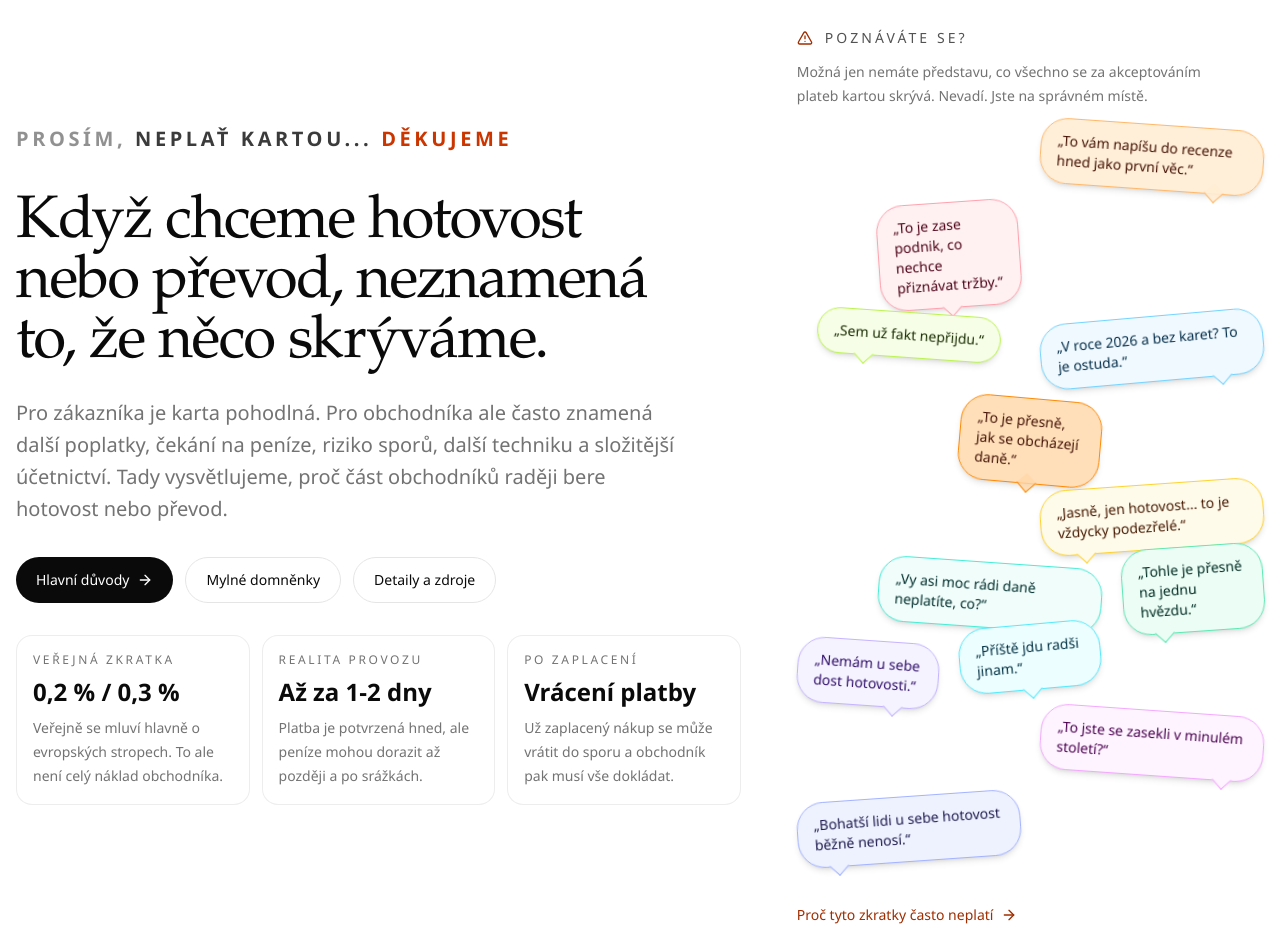
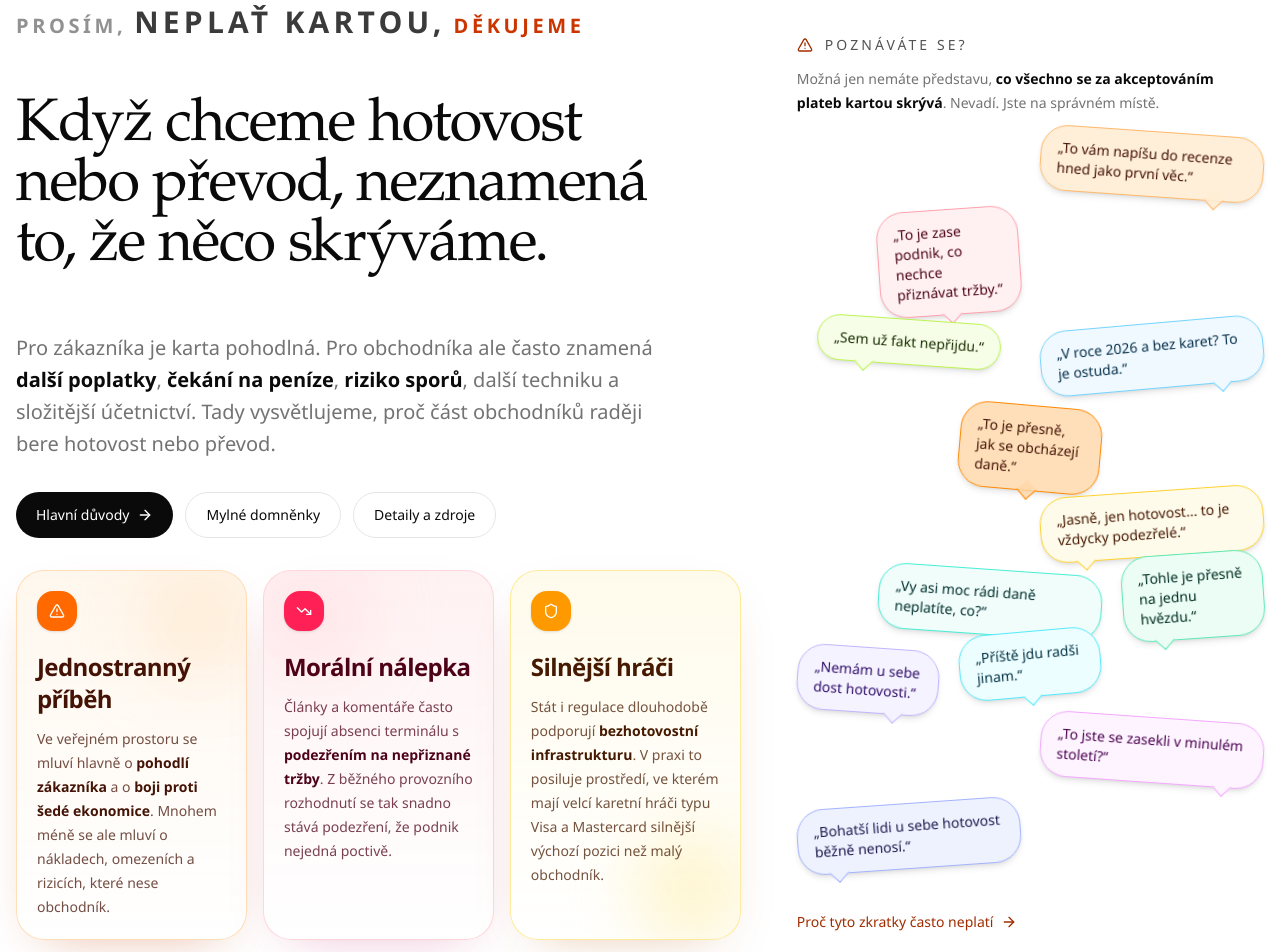
Before and after one commit to pepakriz/neplatkartoucz, a Next.js app: page / in a window 1280 px wide. Shown: the part 100-1052 px from the top of the page. Built offline with nearby package versions, Linux system fonts and the light colour scheme.

Commit message:
chore: content improvements

```diff
--- a/app/page.tsx
+++ b/app/page.tsx
@@ -526,20 +526,26 @@ export default function Page() {
         <div className="mx-auto grid max-w-7xl gap-10 lg:grid-cols-[1.2fr_0.8fr] lg:items-center">
           <div className="space-y-8">
             <div>
-              <p className="-mt-5 mb-9 text-lg font-semibold tracking-[0.18em] text-foreground/80 uppercase sm:-mt-6 sm:mb-10 sm:text-xl">
-                <span className="text-foreground/45">Prosím, </span>neplať kartou...{" "}
-                <span className="text-orange-700">Děkujeme</span>
+              <p className="-mt-5 mb-9 flex flex-wrap items-end gap-x-2 gap-y-1 font-semibold uppercase sm:-mt-6 sm:mb-10">
+                <span className="text-lg tracking-[0.18em] text-foreground/45 sm:text-xl">Prosím,</span>
+                <span className="text-2xl tracking-[0.14em] text-foreground/80 sm:text-3xl">
+                  neplať kartou,
+                </span>
+                <span className="text-lg tracking-[0.18em] text-orange-700 sm:text-xl">Děkujeme</span>
               </p>
               <h1
-                className="max-w-4xl text-4xl leading-none tracking-tight text-balance sm:text-5xl lg:text-6xl"
+                className="my-12 max-w-4xl text-4xl leading-none tracking-tight text-balance sm:my-14 sm:text-5xl lg:text-6xl"
                 style={displayFont}
               >
                 Když chceme hotovost nebo převod, neznamená to, že něco skrýváme.
               </h1>
               <p className="mt-5 max-w-2xl text-lg leading-8 text-muted-foreground sm:mt-6 sm:text-xl">
-                Pro zákazníka je karta pohodlná. Pro obchodníka ale často znamená další poplatky,
-                čekání na peníze, riziko sporů, další techniku a složitější účetnictví. Tady
-                vysvětlujeme, proč část obchodníků raději bere hotovost nebo převod.
+                Pro zákazníka je karta pohodlná. Pro obchodníka ale často znamená{" "}
+                <strong className="font-semibold text-foreground">další poplatky</strong>,{" "}
+                <strong className="font-semibold text-foreground">čekání na peníze</strong>,{" "}
+                <strong className="font-semibold text-foreground">riziko sporů</strong>, další
+                techniku a složitější účetnictví. Tady vysvětlujeme, proč část obchodníků raději
+                bere hotovost nebo převod.
               </p>
             </div>
 
@@ -565,27 +571,64 @@ export default function Page() {
               </Link>
             </div>
 
-            <div className="grid gap-3 sm:grid-cols-3">
-              <div className="rounded-2xl border border-border/70 bg-background/80 p-4 backdrop-blur">
-                <div className="text-xs uppercase tracking-[0.22em] text-muted-foreground">Veřejná zkratka</div>
-                <div className="mt-2 text-2xl font-semibold">0,2 % / 0,3 %</div>
-                <p className="mt-2 text-sm leading-6 text-muted-foreground">
-                  Veřejně se mluví hlavně o evropských stropech. To ale není celý náklad obchodníka.
-                </p>
+            <div className="grid gap-4 sm:grid-cols-3">
+              <div className="group relative overflow-hidden rounded-[1.75rem] border border-orange-200/80 bg-[linear-gradient(180deg,rgba(255,247,237,0.96),rgba(255,255,255,0.88))] p-5 shadow-[0_18px_50px_-28px_rgba(194,65,12,0.45)] backdrop-blur">
+                <div className="absolute right-0 top-0 h-24 w-24 rounded-full bg-orange-200/50 blur-2xl transition-transform duration-500 group-hover:scale-125" />
+                <div className="relative">
+                  <div className="flex items-center justify-between gap-3">
+                    <div className="flex size-10 items-center justify-center rounded-2xl bg-orange-500 text-white shadow-sm">
+                      <AlertTriangle className="size-4" />
+                    </div>
+                  </div>
+                  <div className="mt-5 text-2xl font-semibold tracking-tight text-orange-950">
+                    Jednostranný příběh
+                  </div>
+                  <p className="mt-3 text-sm leading-6 text-orange-950/75">
+                    Ve veřejném prostoru se mluví hlavně o{" "}
+                    <strong className="font-semibold text-orange-950">pohodlí zákazníka</strong> a
+                    o <strong className="font-semibold text-orange-950">boji proti šedé ekonomice</strong>.
+                    Mnohem méně se ale mluví o nákladech, omezeních a rizicích, které nese
+                    obchodník.
+                  </p>
+                </div>
               </div>
-              <div className="rounded-2xl border border-border/70 bg-background/80 p-4 backdrop-blur">
-                <div className="text-xs uppercase tracking-[0.22em] text-muted-foreground">Realita provozu</div>
-                <div className="mt-2 text-2xl font-semibold">Až za 1-2 dny</div>
-                <p className="mt-2 text-sm leading-6 text-muted-foreground">
-                  Platba je potvrzená hned, ale peníze mohou dorazit až později a po srážkách.
-                </p>
+              <div className="group relative overflow-hidden rounded-[1.75rem] border border-rose-200/80 bg-[linear-gradient(180deg,rgba(255,241,242,0.96),rgba(255,255,255,0.9))] p-5 shadow-[0_18px_50px_-28px_rgba(190,24,93,0.35)] backdrop-blur">
+                <div className="absolute left-0 top-0 h-24 w-24 rounded-full bg-rose-200/50 blur-2xl transition-transform duration-500 group-hover:scale-125" />
+                <div className="relative">
+                  <div className="flex items-center justify-between gap-3">
+                    <div className="flex size-10 items-center justify-center rounded-2xl bg-rose-500 text-white shadow-sm">
+                      <TrendingDown className="size-4" />
+                    </div>
+                  </div>
+                  <div className="mt-5 text-2xl font-semibold tracking-tight text-rose-950">
+                    Morální nálepka
+                  </div>
+                  <p className="mt-3 text-sm leading-6 text-rose-950/75">
+                    Články a komentáře často spojují absenci terminálu s{" "}
+                    <strong className="font-semibold text-rose-950">podezřením na nepřiznané tržby</strong>.
+                    Z běžného provozního rozhodnutí se tak snadno stává podezření, že podnik
+                    nejedná poctivě.
+                  </p>
+                </div>
               </div>
-              <div className="rounded-2xl border border-border/70 bg-background/80 p-4 backdrop-blur">
-                <div className="text-xs uppercase tracking-[0.22em] text-muted-foreground">Po zaplacení</div>
-                <div className="mt-2 text-2xl font-semibold">Vrácení platby</div>
-                <p className="mt-2 text-sm leading-6 text-muted-foreground">
-                  Už zaplacený nákup se může vrátit do sporu a obchodník pak musí vše dokládat.
-                </p>
+              <div className="group relative overflow-hidden rounded-[1.75rem] border border-amber-200/80 bg-[linear-gradient(180deg,rgba(255,251,235,0.98),rgba(255,255,255,0.9))] p-5 shadow-[0_18px_50px_-28px_rgba(180,83,9,0.38)] backdrop-blur">
+                <div className="absolute bottom-0 right-0 h-24 w-24 rounded-full bg-amber-200/60 blur-2xl transition-transform duration-500 group-hover:scale-125" />
+                <div className="relative">
+                  <div className="flex items-center justify-between gap-3">
+                    <div className="flex size-10 items-center justify-center rounded-2xl bg-amber-500 text-white shadow-sm">
+                      <Shield className="size-4" />
+                    </div>
+                  </div>
+                  <div className="mt-5 text-2xl font-semibold tracking-tight text-amber-950">
+                    Silnější hráči
+                  </div>
+                  <p className="mt-3 text-sm leading-6 text-amber-950/75">
+                    Stát i regulace dlouhodobě podporují{" "}
+                    <strong className="font-semibold text-amber-950">bezhotovostní infrastrukturu</strong>.
+                    V praxi to posiluje prostředí, ve kterém mají velcí karetní hráči typu Visa a
+                    Mastercard silnější výchozí pozici než malý obchodník.
+                  </p>
+                </div>
               </div>
             </div>
           </div>
@@ -597,7 +640,10 @@ export default function Page() {
                 <span className="uppercase tracking-[0.22em]">Poznáváte se?</span>
               </div>
               <p className="max-w-md text-sm leading-6 text-muted-foreground">
-                Možná jen nemáte představu, co všechno se za akceptováním plateb kartou skrývá.
+                Možná jen nemáte představu,{" "}
+                <strong className="font-semibold text-foreground">
+                  co všechno se za akceptováním plateb kartou skrývá
+                </strong>.
                 Nevadí. Jste na správném místě.
               </p>
             </div>
@@ -632,8 +678,8 @@ export default function Page() {
               Dvanáct důvodů, které obchodník řeší dřív, než vám vůbec terminál podá.
             </h2>
             <p className="text-lg leading-8 text-muted-foreground">
-              Na hlavní stránce uvádíme dvanáct nejčastějších důvodů. Podrobnosti a zdroje
-              najdete níž v rozbalovacích blocích.
+              Na hlavní stránce uvádíme <strong className="font-semibold text-foreground">dvanáct nejčastějších důvodů</strong>.
+              Podrobnosti a zdroje najdete níž v rozbalovacích blocích.
             </p>
           </div>
 
@@ -663,9 +709,10 @@ export default function Page() {
               Zákazník vidí přiložení karty. Obchodník řeší celý řetězec navíc.
             </h2>
             <p className="text-lg leading-8 text-stone-300">
-              Karta není jen jiný způsob, jak přijmout peníze. Přináší další pravidla, další firmy
+              Karta není jen jiný způsob, jak přijmout peníze. Přináší{" "}
+              <strong className="font-semibold text-stone-50">další pravidla</strong>, další firmy
               mezi námi a zákazníkem, další data i další možné spory. U hotovosti nebo běžného
-              převodu to bývá výrazně jednodušší.
+              převodu to bývá <strong className="font-semibold text-stone-50">výrazně jednodušší</strong>.
             </p>
           </div>
 
@@ -725,8 +772,9 @@ export default function Page() {
               Co si lidé často myslí a proč je obchodnická realita složitější.
             </h2>
             <p className="text-lg leading-8 text-muted-foreground">
-              Tyto věty často nevznikají ze zlé vůle. Obvykle v sobě mají kus pravdy, ale vynechávají
-              důležitý kontext. Právě to pak vede k mylným závěrům o obchodnících i o kartách.
+              Tyto věty často nevznikají ze zlé vůle. Obvykle v sobě mají kus pravdy, ale
+              vynechávají <strong className="font-semibold text-foreground">důležitý kontext</strong>.
+              Právě to pak vede k mylným závěrům o obchodnících i o kartách.
             </p>
           </div>
 
@@ -1030,7 +1078,25 @@ export default function Page() {
       </section>
 
       <footer className="border-t border-border/60 px-4 py-8">
-        <div className="mx-auto flex max-w-7xl justify-end text-sm text-muted-foreground">
+        <div className="mx-auto flex max-w-7xl flex-wrap items-center justify-end gap-4 text-sm text-muted-foreground">
+          <Link
+            href="https://github.com/pepakriz/neplatkartoucz/issues/new"
+            target="_blank"
+            rel="noreferrer"
+            className="inline-flex items-center gap-2 transition-colors hover:text-foreground"
+          >
+            Napište nám vlastní příběh
+            <ArrowRight className="size-4" />
+          </Link>
+          <Link
+            href="https://github.com/pepakriz/neplatkartoucz"
+            target="_blank"
+            rel="noreferrer"
+            className="inline-flex items-center gap-2 transition-colors hover:text-foreground"
+          >
+            Zdrojový kód na GitHubu
+            <ArrowRight className="size-4" />
+          </Link>
           <Link href="#detaily" className="inline-flex items-center gap-2 font-medium text-foreground">
             Otevřít podrobné argumenty
             <ArrowRight className="size-4" />
```
